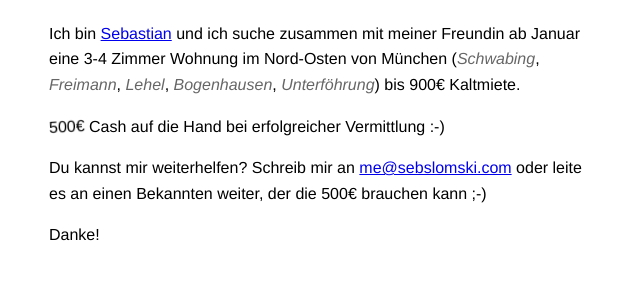
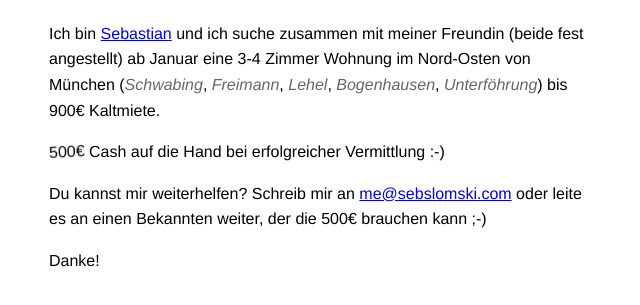
Before and after one commit to sebslomski/sebslomski.com, a plain HTML site: page wohnung.html in a window 1280 px wide. Shown: the part 489-794 px from the top of the page, without its empty margins (319-959 px from the left). Drawn offline with Linux system fonts and the light colour scheme.

Commit message:
added more info

```diff
--- a/wohnung.html
+++ b/wohnung.html
@@ -206,7 +206,7 @@
     <section>
          <h1>Hi!</h1>
         <img src="http://i.imgur.com/H20ycTH.jpg">
-        <p>Ich bin <a href="https://www.facebook.com/sebslomski" target="_blank">Sebastian</a> und ich suche zusammen mit meiner Freundin ab Januar eine 3-4 Zimmer Wohnung im Nord-Osten von München (<i>Schwabing</i>, <i>Freimann</i>,
+        <p>Ich bin <a href="https://www.facebook.com/sebslomski" target="_blank">Sebastian</a> und ich suche zusammen mit meiner Freundin (beide fest angestellt) ab Januar eine 3-4 Zimmer Wohnung im Nord-Osten von München (<i>Schwabing</i>, <i>Freimann</i>,
         <i>Lehel</i>, <i>Bogenhausen</i>, <i>Unterföhrung</i>) bis 900&euro; Kaltmiete.</p>
         <p> <span class="money">500&euro;</span> Cash auf die Hand bei erfolgreicher Vermittlung :-)</p>Du kannst mir weiterhelfen? Schreib mir an <a href="mailto:me@sebslomski.com">me@sebslomski.com</a> oder leite es an einen Bekannten weiter, der die 500&euro; brauchen kann ;-) &nbsp;
         <div class="fb-send" data-href="http://sebslomski.com/wohnung.html" data-colorscheme="light"></div>
```
